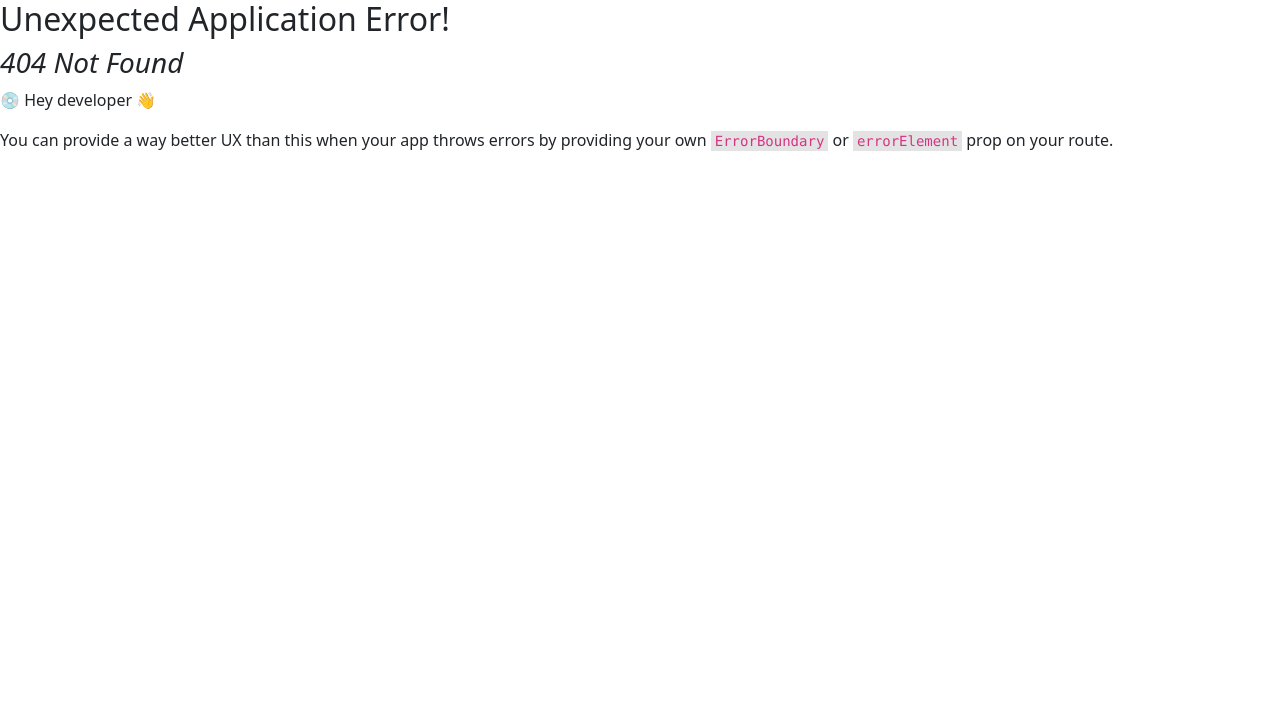
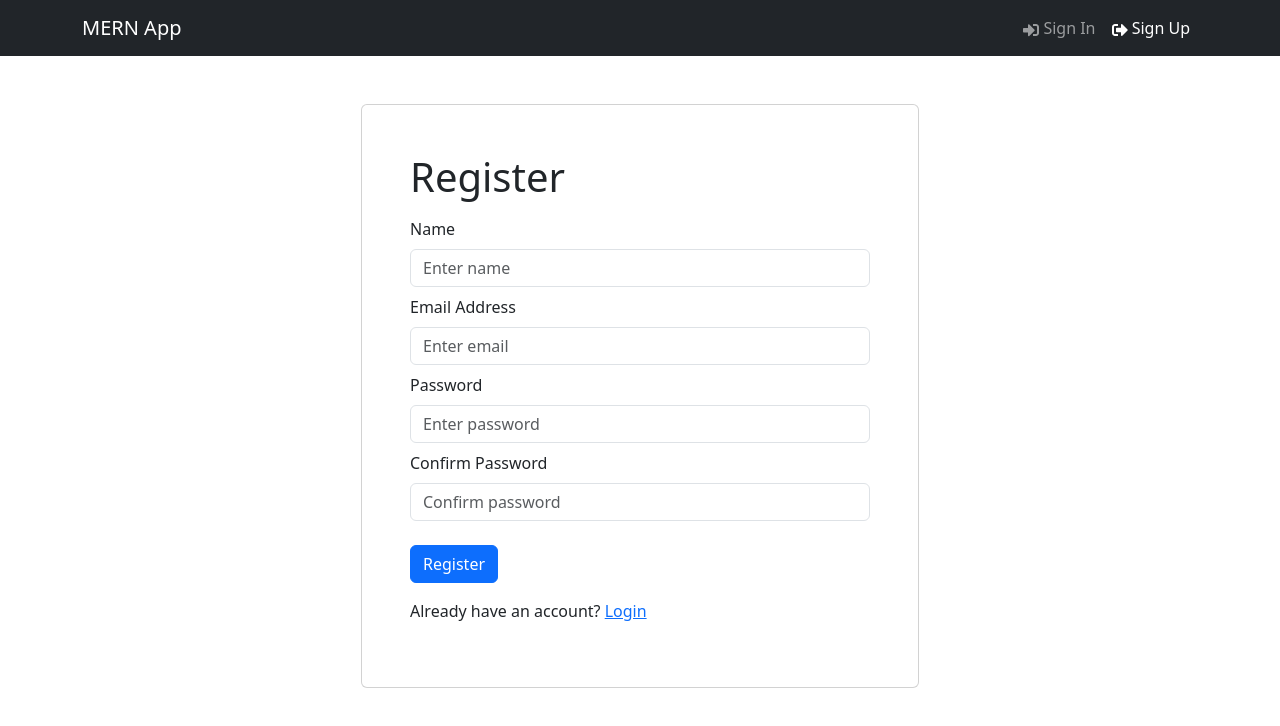
Before and after one commit to ameya-6964/mern-stack-authentication, a React (Vite) app in the folder frontend/: page /register in a window 1280 px wide. Before the commit this address had no page. Shown: the top 726 px of the page. Built offline with nearby package versions, Linux system fonts and the light colour scheme.

Commit message:
Updated Main.jsx With Appropriate Routes

```diff
--- a/frontend/src/main.jsx
+++ b/frontend/src/main.jsx
@@ -9,11 +9,15 @@ import {
 } from "react-router-dom";
 import "bootstrap/dist/css/bootstrap.min.css";
 import HomeScreen from "./screens/HomeScreen";
+import LoginScreen from "./screens/LoginScreen.jsx";
+import RegisterScreen from "./screens/RegisterScreen.jsx";
 
 const router = createBrowserRouter(
   createRoutesFromElements(
     <Route path="/" element={<App />}>
       <Route index={true} path="/" element={<HomeScreen />} />
+      <Route path="/login" element={<LoginScreen />} />
+      <Route path="/register" element={<RegisterScreen />} />
     </Route>
   )
 );
```
